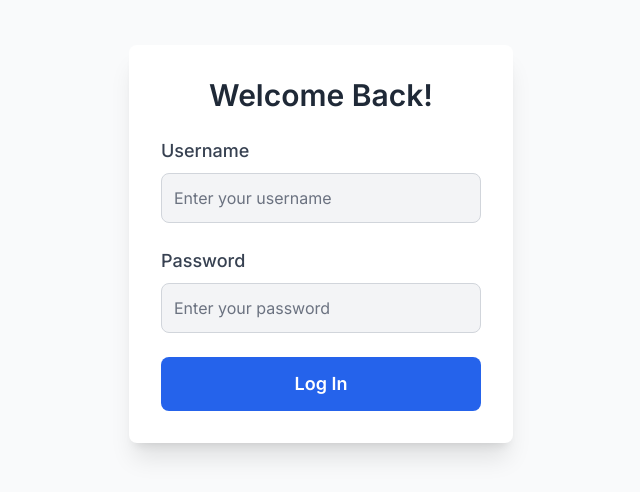
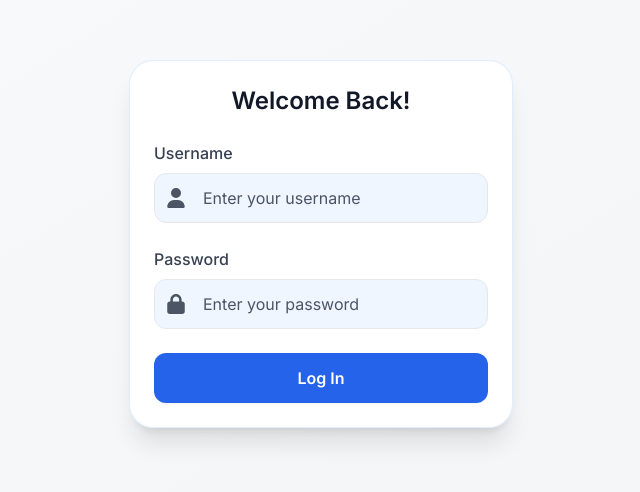
Before and after one commit to hverified/stock-portfolio, a React (Vite) app in the folder portfolio-app/: page / in a window 1280 px wide. Shown: the part 156-648 px from the top of the page, without its empty margins (319-959 px from the left). Built offline with nearby package versions, Linux system fonts and the light colour scheme.

Commit message:
login enhanced

```diff
--- a/portfolio-app/src/pages/Login.jsx
+++ b/portfolio-app/src/pages/Login.jsx
@@ -2,6 +2,8 @@ import React, { useState } from "react";
 import { useAuth } from "../context/AuthContext";
 import { toast, ToastContainer } from "react-toastify";
 import "react-toastify/dist/ReactToastify.css";
+import { FontAwesomeIcon } from "@fortawesome/react-fontawesome";
+import { faUser, faLock } from "@fortawesome/free-solid-svg-icons";
 
 const Login = () => {
     const [email, setEmail] = useState("");
@@ -13,47 +15,107 @@ const Login = () => {
             if (email === "9716" && password === "9716") {
                 login();
             } else {
-                toast.error("Invalid credentials.", { position: "top-center" });
+                toast.error("Invalid credentials.", {
+                    position: "top-center",
+                    autoClose: 3000,
+                    theme: "colored",
+                });
             }
         }
     };
 
+    const isButtonDisabled = !email || !password;
+
     return (
-        <div className="flex justify-center items-center h-screen bg-gray-50">
-            <div className="bg-white p-8 rounded-lg shadow-xl w-96 max-w-sm">
-                <h2 className="text-3xl font-semibold text-center text-gray-800 mb-6">Welcome Back!</h2>
-                <div className="mb-6">
-                    <label className="block text-lg font-medium text-gray-700 mb-2">Username</label>
+        <div className="flex justify-center items-center min-h-screen bg-gradient-to-br from-gray-50 to-gray-100 p-4 sm:p-6">
+            <style>{`
+        @keyframes slideInUp {
+          from { opacity: 0; transform: translateY(20px); }
+          to { opacity: 1; transform: translateY(0); }
+        }
+        .animate-slide-in-up {
+          animation: slideInUp 0.4s ease-out forwards;
+        }
+        @keyframes fadeInUp {
+          from { opacity: 0; transform: translateY(15px); }
+          to { opacity: 1; transform: translateY(0); }
+        }
+        .animate-fade-in-up {
+          animation: fadeInUp 0.4s ease-out forwards;
+        }
+      `}</style>
+            <div className="max-w-2xl mx-auto w-full max-w-sm bg-white/95 backdrop-blur-xl rounded-3xl shadow-xl hover:shadow-2xl border border-blue-200/50 p-4 sm:p-6 space-y-4 sm:space-y-6 animate-slide-in-up transition-all duration-300">
+                <h2 className="text-xl sm:text-2xl font-semibold text-gray-900 text-center">
+                    Welcome Back!
+                </h2>
+                <div className="space-y-4 sm:space-y-6">
+                    <div className="animate-fade-in-up" style={{ animationDelay: "0.1s" }}>
+                        <label className="block text-sm sm:text-base font-medium text-gray-700 mb-2">
+                            Username
+                        </label>
                         <div className="relative">
+                            <FontAwesomeIcon
+                                icon={faUser}
+                                className="absolute left-3 top-1/2 transform -translate-y-1/2 w-4 h-4 sm:w-5 sm:h-5 text-gray-600 flex-shrink-0"
+                            />
                             <input
                                 type="text"
                                 value={email}
                                 onChange={(e) => setEmail(e.target.value)}
-                            className="w-full p-3 border border-gray-300 rounded-lg bg-gray-100 text-gray-700 placeholder-gray-500 focus:outline-none focus:ring-2 focus:ring-blue-500"
+                                className="w-full p-2.5 sm:p-3 pl-10 sm:pl-12 bg-blue-50 border border-gray-200 rounded-xl text-gray-700 placeholder-gray-600 focus:outline-none focus:ring-2 focus:ring-blue-500 focus:border-blue-500 hover:bg-blue-50/70 transition-all duration-200"
                                 placeholder="Enter your username"
                             />
                         </div>
                     </div>
-                <div className="mb-6">
-                    <label className="block text-lg font-medium text-gray-700 mb-2">Password</label>
+                    <div className="animate-fade-in-up" style={{ animationDelay: "0.2s" }}>
+                        <label className="block text-sm sm:text-base font-medium text-gray-700 mb-2">
+                            Password
+                        </label>
                         <div className="relative">
+                            <FontAwesomeIcon
+                                icon={faLock}
+                                className="absolute left-3 top-1/2 transform -translate-y-1/2 w-4 h-4 sm:w-5 sm:h-5 text-gray-600 flex-shrink-0"
+                            />
                             <input
                                 type="password"
                                 value={password}
                                 onChange={(e) => setPassword(e.target.value)}
-                            className="w-full p-3 border border-gray-300 rounded-lg bg-gray-100 text-gray-700 placeholder-gray-500 focus:outline-none focus:ring-2 focus:ring-blue-500"
+                                className="w-full p-2.5 sm:p-3 pl-10 sm:pl-12 bg-blue-50 border border-gray-200 rounded-xl text-gray-700 placeholder-gray-600 focus:outline-none focus:ring-2 focus:ring-blue-500 focus:border-blue-500 hover:bg-blue-50/70 transition-all duration-200"
                                 placeholder="Enter your password"
                             />
                         </div>
                     </div>
                     <button
                         onClick={handleLogin}
-                    className="w-full bg-blue-600 text-white py-3 rounded-lg text-lg font-semibold hover:bg-blue-700 transition duration-300"
+                        disabled={isButtonDisabled}
+                        className={`w-full bg-blue-600 text-white py-2.5 sm:py-3 rounded-xl text-base font-semibold shadow-sm hover:bg-blue-700 hover:scale-105 active:scale-95 transition-all duration-200 animate-fade-in-up ${isButtonDisabled
+                                ? "bg-blue-400 cursor-not-allowed scale-100"
+                                : ""
+                            }`}
+                        style={{ animationDelay: "0.3s" }}
                     >
                         Log In
                     </button>
                 </div>
-            <ToastContainer />
+            </div>
+            <ToastContainer
+                position="top-center"
+                autoClose={3000}
+                hideProgressBar={false}
+                newestOnTop={false}
+                closeOnClick
+                rtl={false}
+                pauseOnFocusLoss
+                draggable
+                pauseOnHover
+                theme="colored"
+                toastStyle={{
+                    backgroundColor: "#2563eb",
+                    color: "white",
+                    borderRadius: "0.75rem",
+                    boxShadow: "0 4px 6px rgba(0, 0, 0, 0.1)",
+                }}
+            />
         </div>
     );
 };
```
Lines whose indentation alone changed are shown as unchanged.
